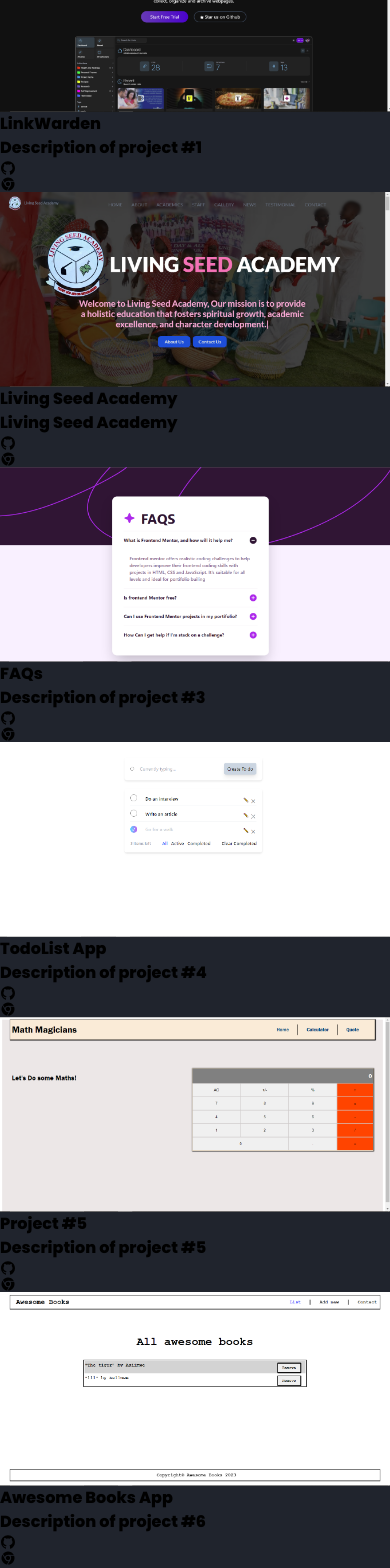
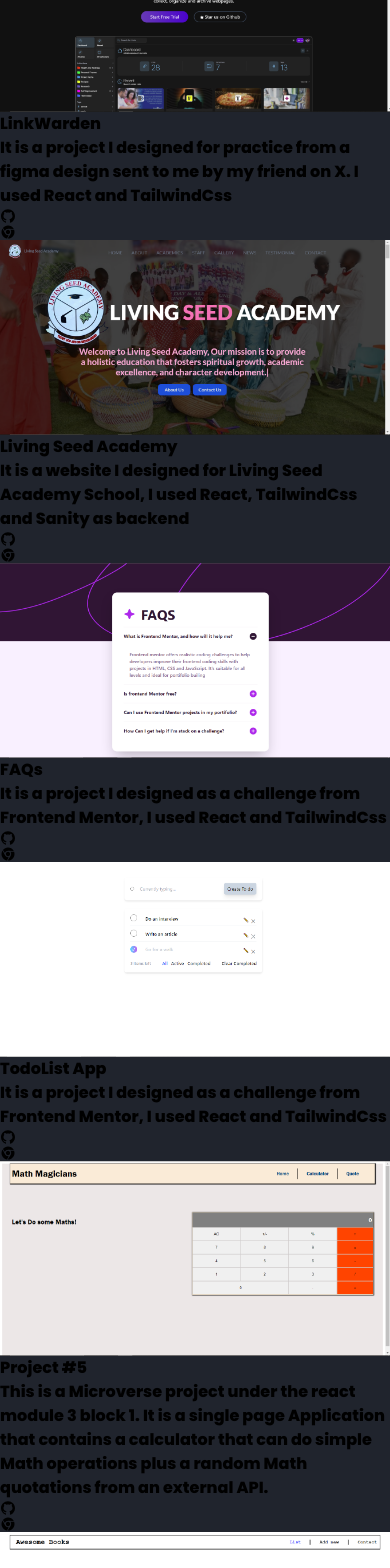
Before and after one commit to As1imwe-Mark/Asiimwe-Mark-Portifolio, a React (Vite) app: page / in a window 390 px wide. Shown: the part 1900-3468 px from the top of the page. Built offline with nearby package versions, Linux system fonts and the light colour scheme.

Commit message:
Fixed Hero section

```diff
--- a/src/components/Hero.jsx
+++ b/src/components/Hero.jsx
@@ -6,13 +6,13 @@
 const Hero = () => {
   return (
     <div>
-      <div id='home' className='max-w-[1200px] h-auto mx-auto flex flex-col-reverse sm:flex-row justify-center items-center'>
+      <div id='home' className='max-w-[1210px] h-auto mx-auto flex flex-col-reverse sm:flex-row justify-center items-center'>
 
       <div className='flex-col my-auto mx-auto'>
-        <p className='md:text-5xl sm:text-4xl text-xl font-bold text-gray-200'>
+        <p className='md:text-5xl sm:text-4xl text-lg font-bold text-gray-200'>
           Hi I&apos;m Asiimwe Mark
         </p>
-        <h1 className='md:text-7xl sm:text-6xl text-4xl font-bold md:py-6'>
+        <h1 className='md:text-7xl sm:text-5xl text-3xl font-bold md:py-6'>
           <TypeAnimation
           sequence={[
             "Frontend Dev",
--- a/src/components/constants/projects.js
+++ b/src/components/constants/projects.js
@@ -7,12 +7,12 @@
 import webcamp from '../../assets/webcapstone.png';
 
 export const projects = [
-  { img: linkwarden, title: "LinkWarden", desc: "Description of project #1", github:"https://github.com/As1imwe-Mark/test-app",live:"https://linkwardenapp.netlify.app/" },
-  { img: livingSeed , title: "Living Seed Academy", desc: "Living Seed Academy", github:"https://github.com/As1imwe-Mark/Living_Seed-Academy",live:"https://livingseedacademy.netlify.app" },
-  { img: Faqs, title: "FAQs", desc: "Description of project #3", github:"https://github.com/As1imwe-Mark/FAQs",live:"https://markfaq.netlify.app/"  },
-  { img: todoapp, title: "TodoList App", desc: "Description of project #4", github:"https://github.com/As1imwe-Mark/TodoApp",live:"https://marktodoapp.netlify.app/"  },
-  { img: math, title: "Project #5", desc: "Description of project #5", github:"https://github.com/As1imwe-Mark/math_magician",live:"https://mathmagician75.netlify.app/"  },
-  { img: awesome, title: "Awesome Books App", desc: "Description of project #6", github:"https://github.com/As1imwe-Mark/Awesome-books-app",live:"https://markawesomebooks.netlify.app/"  },
+  { img: linkwarden, title: "LinkWarden", desc: "It is a project I designed for practice from a figma design sent to me by my friend on X. I used React and TailwindCss", github:"https://github.com/As1imwe-Mark/test-app",live:"https://linkwardenapp.netlify.app/" },
+  { img: livingSeed , title: "Living Seed Academy", desc: "It is a website I designed for Living Seed Academy School, I used React, TailwindCss and Sanity as backend", github:"https://github.com/As1imwe-Mark/Living_Seed-Academy",live:"https://livingseedacademy.netlify.app" },
+  { img: Faqs, title: "FAQs", desc: "It is a project I designed as a challenge from Frontend Mentor, I used React and TailwindCss", github:"https://github.com/As1imwe-Mark/FAQs",live:"https://markfaq.netlify.app/"  },
+  { img: todoapp, title: "TodoList App", desc: "It is a project I designed as a challenge from Frontend Mentor, I used React and TailwindCss", github:"https://github.com/As1imwe-Mark/TodoApp",live:"https://marktodoapp.netlify.app/"  },
+  { img: math, title: "Project #5", desc: "This is a Microverse project under the react module 3 block 1. It is a single page Application that contains a calculator that can do simple Math operations plus a random Math quotations from an external API.", github:"https://github.com/As1imwe-Mark/math_magician",live:"https://mathmagician75.netlify.app/"  },
+  { img: awesome, title: "Awesome Books App", desc: "This is an app that stores books and their writers", github:"https://github.com/As1imwe-Mark/Awesome-books-app",live:"https://markawesomebooks.netlify.app/"  },
   { img: webcamp, title: "Web Camp Capstone", desc: "Description of project #7", github:"https://github.com/As1imwe-Mark/Web-Camp-Capstone-project",live:"https://markwebcamp.netlify.app/"  }
 
 ];
```
